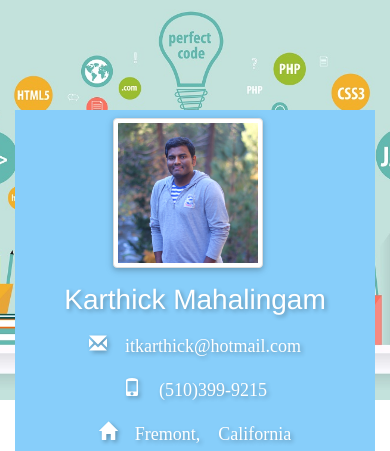
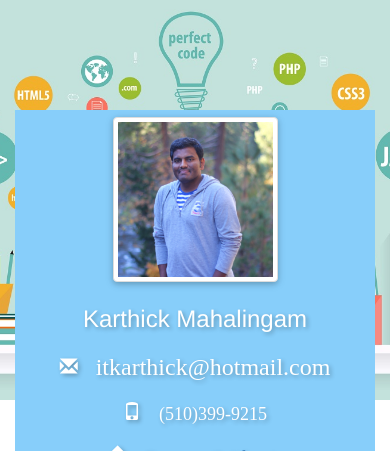
Before and after one commit to KarthickMahalingam/karthickmahalingam.github.io, a plain HTML site: page index.html in a window 390 px wide. Shown: the top 451 px of the page. Drawn offline with nearby package versions, Linux system fonts and the light colour scheme.

Commit message:
fix responsive design

```diff
--- a/css/resume.css
+++ b/css/resume.css
@@ -16,7 +16,9 @@ body, html {
 .profile-intro {
     position: relative;
     width: 100%;
-    height: 350px;
+    height: 200%;
+    margin-top: 2%;
+    margin-bottom: 2%;
     z-index: 1;
     background: lightskyblue;
     margin: -290px 3px 0 0;
@@ -27,85 +29,15 @@ body, html {
 .profile-picture {
     position: absolute;
     left: 0%;
-    top: 2%;
+    height: auto;
+    width: auto;
+    margin-top: 2%;
+    margin-bottom: 2%;
     z-index: 1;
-}
-
-@media (min-width: 767px) {
-    .thumbnail {
-        height: 350px;
-        align-content: center;
-        width: 100%;
-    }
-
-}
-
-@media screen and (max-width: 767px) {
-    .profile-intro {
-        position: relative;
-        width: 100%;
-        height: 400px;
-        z-index: 1;
-        background: lightskyblue;
-        margin: -290px 3px 0 0;
-        overflow: hidden;
-    }
-
-    .thumbnail {
-        width: 50%;
-        height: 150px;
-        margin-left: 25%;
-        border-radius: 50%;
-        box-shadow: 0 2px 5px 0 rgba(0, 0, 0, 0.16), 0 2px 10px 0 rgba(0, 0, 0, 0.12);
-    }
-
-    .bold-text {
-        font-size: 100%;
-        color: white;
-        text-align: center;
-        text-shadow: 2px 2px 4px rgba(0, 0, 0, 0.29);
-    }
-}
-
-@media screen and (max-width: 480px) {
-    .profile-intro {
-        position: relative;
-        width: 100%;
-        height: 400px;
-        z-index: 1;
-        background: lightskyblue;
-        margin: -290px 3px 0 0;
-        overflow: hidden;
-
-    }
-
-    .thumbnail {
-        width: 150px;
-        height: 150px;
-        border-radius: 50%;
-        box-shadow: 0 2px 5px 0 rgba(0, 0, 0, 0.16), 0 2px 10px 0 rgba(0, 0, 0, 0.12);
-    }
-
-    .bold-text {
-        font-size: 100%;
-        color: white;
-        text-align: center;
-        text-shadow: 2px 2px 4px rgba(0, 0, 0, 0.29);
-    }
 }
 
 h2 {
     font-size: 12em;
-}
-
-.name {
-    font-size: 200%
-}
-
-.bold-text {
-    font-size: 100%;
-    color: white;
-    text-shadow: 2px 2px 4px rgba(0, 0, 0, 0.29);
 }
 
 .profile-detail {
@@ -144,3 +76,84 @@ h2 {
     margin-top: 10%;
     box-shadow: 0 2px 5px 0 rgba(0, 0, 0, .16), 0 2px 10px 0 rgba(0, 0, 0, .12);
 }
+
+@media only screen and (min-width: 769px) {
+    .thumbnail {
+        height: 350px;
+        align-content: center;
+        width: 100%;
+    }
+
+    .name {
+        font-size: 200%
+    }
+
+    .bold-text {
+        color: white;
+        font-size: x-large;
+        text-shadow: 2px 2px 4px rgba(0, 0, 0, 0.29);
+    }
+
+}
+
+@media only screen and (min-width:321px) and (max-width:768px) {
+    .profile-intro {
+        position: relative;
+        width: 100%;
+        height: 200%;
+        z-index: 1;
+        background: lightskyblue;
+        margin: -290px 3px 0 0;
+        overflow: hidden;
+    }
+
+    .thumbnail {
+        width: 50%;
+        height: 50%;
+        margin-left: 25%;
+        border-radius: 50%;
+        box-shadow: 0 2px 5px 0 rgba(0, 0, 0, 0.16), 0 2px 10px 0 rgba(0, 0, 0, 0.12);
+    }
+
+    .name {
+        font-size: 100%
+    }
+
+    .bold-text {
+        font-size: x-large;
+        color: white;
+        text-align: center;
+        text-shadow: 2px 2px 4px rgba(0, 0, 0, 0.29);
+    }
+}
+
+@media only screen and (max-width: 320px) {
+    .profile-intro {
+        position: relative;
+        width: 100%;
+        height: 400px;
+        z-index: 1;
+        background: lightskyblue;
+        margin: -290px 3px 0 0;
+        overflow: hidden;
+
+    }
+
+    .thumbnail {
+        width: 150px;
+        height: 150px;
+        border-radius: 50%;
+        box-shadow: 0 2px 5px 0 rgba(0, 0, 0, 0.16), 0 2px 10px 0 rgba(0, 0, 0, 0.12);
+    }
+
+    .name {
+        font-size: 100%
+    }
+
+    .bold-text {
+        font-size: 100%;
+        color: white;
+        text-align: center;
+        text-shadow: 2px 2px 4px rgba(0, 0, 0, 0.29);
+    }
+}
--- a/index.html
+++ b/index.html
@@ -31,7 +31,7 @@
     <div class="row">
         <div class="col-md-12 col-sm-12 col-xs-12">
             <div class="profile-intro">
-                <div class="col-sm-4 col-md-4 profile-picture">
+                <div class="col-sm-6 col-md-4 profile-picture">
                     <img src="./img/karthick.jpg" class="thumbnail">
                 </div>
                 <div class="col-md-6 col-sm-6 text-block bold-text">
@@ -43,7 +43,9 @@
                     <i class="glyphicon glyphicon-phone btn-lg">
                         <span class="profile-detail">(510)399-9215</span>
                     </i><br/>
-                    <i class="glyphicon glyphicon-home btn-lg"> Fremont, California</i><br/>
+                    <i class="glyphicon glyphicon-home btn-lg">
+                        <a href="http://maps.google.com/maps?q=Fremont,California" target="_blank">
+                            Fremont,California</a></i><br/>
                     <a href="https://github.com/KarthickMahalingam/" target="_blank">
                         <i class="fa fa-github"></i>
                     </a>
@@ -58,7 +60,7 @@
 <div class="main-section">
     <div class="container">
         <div class="professional-summary">
-        1) 3 years of experience at Accenture
+            1) 3 years of experience at Accenture
         </div>
     </div>
 </div>
```
